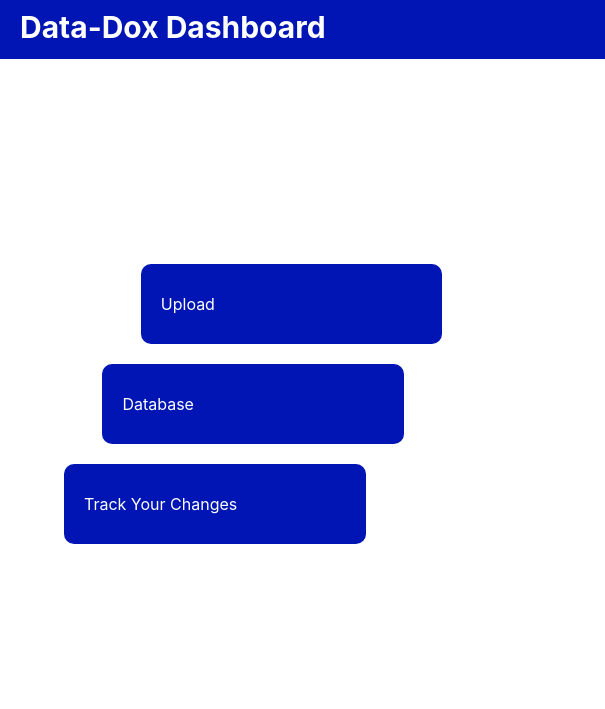
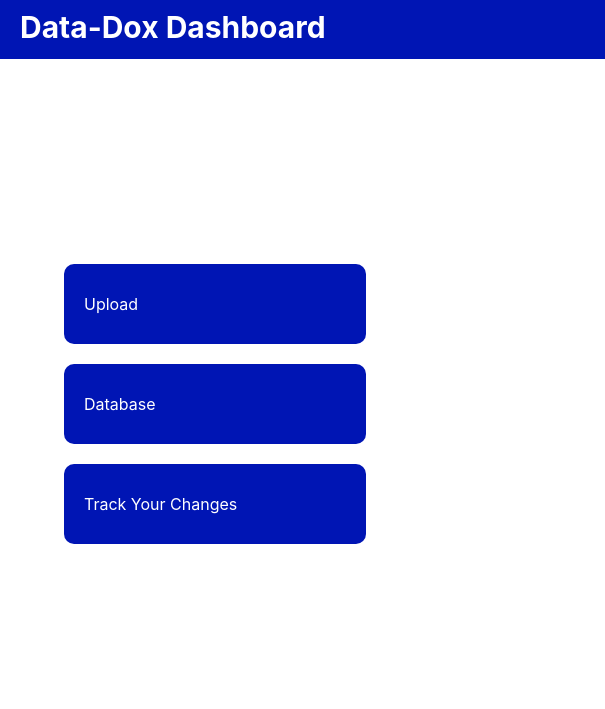
Before and after one commit to HxrshB/SIH-Project, a plain HTML site: page dashboard.html in a window 1280 px wide. Shown: the part 11-720 px from the top of the page, 0-605 px from the left. Drawn offline with Linux system fonts and the light colour scheme.

Commit message:
updates more

```diff
--- a/css/dashboard.css
+++ b/css/dashboard.css
@@ -62,7 +62,7 @@
     font-family: 'Inter', sans-serif;
     position: fixed;
     width: 22%;
-    left: 11%;
+    left: 5%;
     top: 275px;
     border-radius: 10px;
     padding-left: 20px;
@@ -90,7 +90,7 @@
     font-family: 'Inter', sans-serif;
     position: fixed;
     width: 22%;
-    left: 8%;
+    left: 5%;
     top: 375px;
     border-radius: 10px;
     padding-left: 20px;
```
